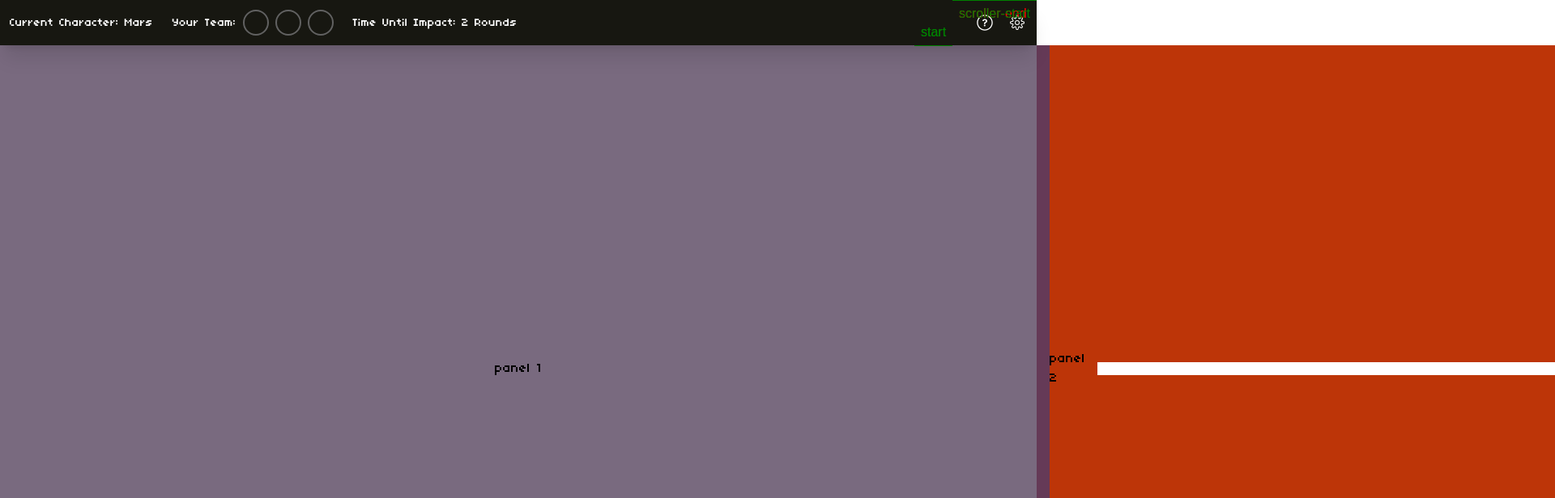
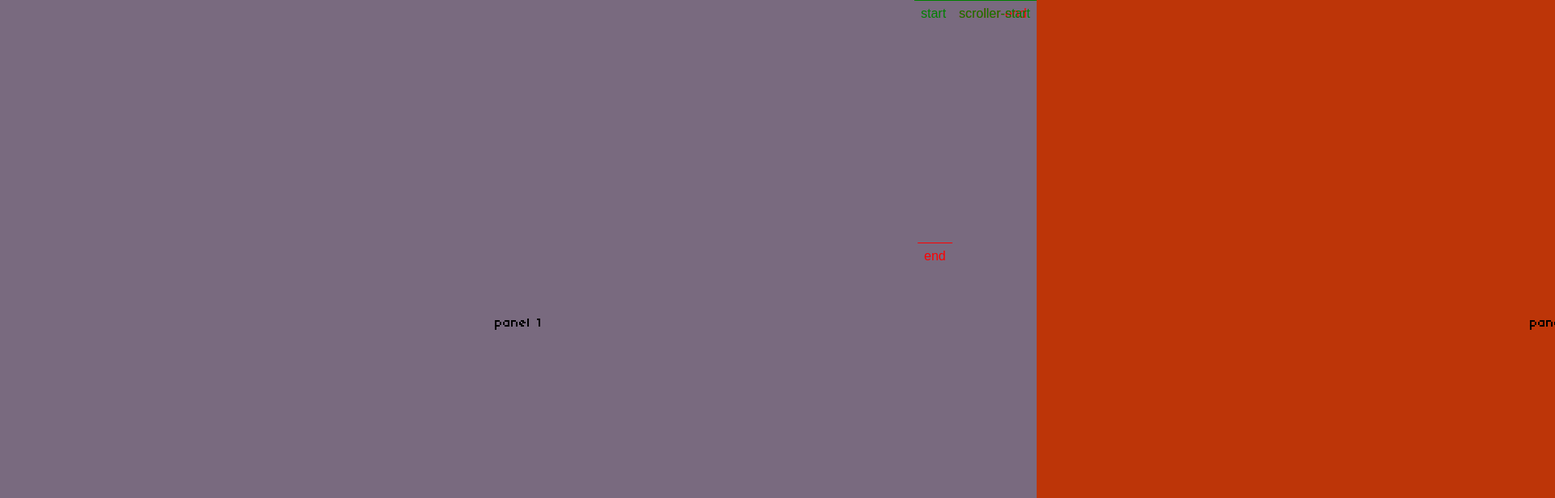
Before and after one commit to danyabaron/cosmic-crossroads, a React (Create React App) app: page /mars-horizontal-venus in a window 1280 px wide. Shown: the top 616 px of the page at 81% size, 1920 px wide, since content can reach past the window. Built offline with nearby package versions, Linux system fonts and the light colour scheme.

Commit message:
got the horizontal scroll working

```diff
--- a/src/App.js
+++ b/src/App.js
@@ -75,7 +75,7 @@ function App() {
             path="/mars-horizontal-venus"
             element={
               <>
-                <StatusBar characters={characters} />
+                {/* <StatusBar characters={characters} /> */}
                 <MarsHorizontalVenus setScreen={() => {}} addCharacter={addCharacter} />
               </>
             // <MarsHorizontal1 setScreen={() => {}} addCharacter={addCharacter} />
--- a/src/Components/MarsPathComponents/MarsPathComponents1/MarsHorizontalVenus.js
+++ b/src/Components/MarsPathComponents/MarsPathComponents1/MarsHorizontalVenus.js
@@ -1,5 +1,5 @@
 import React, { useEffect, useState, useRef } from 'react';
-import 'locomotive-scroll/dist/locomotive-scroll.css';
+// import 'locomotive-scroll/dist/locomotive-scroll.css';
 import VenusMouthOpen from '../../../assets/venus-art/venus-mouth-open.png';
 import MarsGif from '../../../assets/mars-art/mars-art-official.gif';
 import VenusGifAnnoyed from '../../../assets/venus-art/venus-annoyed-gif.gif';
@@ -26,47 +26,52 @@ function MarsHorizontalVenus({ setScreen, addCharacter }) {
 
     console.log("MarsHorizontalVenus received addCharacter:", addCharacter); // Debugging
 
+
+
     useGSAP(() => {
-        const sections = gsap.utils.toArray("#panel");
+        const sections = gsap.utils.toArray(".panel");
         const containerWidth = sections.length * 100;
 
         gsap.to(sections, {
           xPercent: -100 * (sections.length - 1),
           ease: "none",
           scrollTrigger: {
-            trigger: container.current,
+            trigger: ".container",
             pin: true,
             // pinSpacing: false,
-            scrub: 1,
+            scrub: 2,
             delay: 0.5,
             markers: true,
-            // start: "top top",
-            end: "+=100%",
+            start: "top top",
+            // end: () => "+=" + document.querySelector(".container").offsetWidth,
+            end: () => "+=" + containerWidth,
             // Disable scrolling after decision
-            onEnter: () => decisionMade && container.current.style.pointerEvents == 'none',
+            // onEnter: () => decisionMade && container.current.style.pointerEvents == 'none',
           },
         });
+    });
 
 
-    const tl = gsap.timeline({
-        scrollTrigger: {
-            trigger: ".venus-panel",
-            scrub: true,
-            pin: true,
-            // pinSpacing: false,
-            start: "top right",
-            end: "+=100%",
-            markers: true,
-            onEnter: () => {
-                // Pause scrollTrigger until line animation is finished
-                tl.pause();
-            },
-            onLeaveBack: () => {
-                // Resume scrollTrigger once the animation is finished and we're leaving the section
-                tl.resume();
-            },
-          }
-        });
+
+    // const tl = gsap.timeline({
+    //     scrollTrigger: {
+    //         trigger: ".venus-panel",
+    //         scrub: true,
+    //         pin: true,
+    //         // pinSpacing: false,
+    //         start: "top right",
+    //         end: "+=100%",
+    //         // markers: true,
+    //         onEnter: () => {
+    //             // Pause scrollTrigger until line animation is finished
+    //             tl.pause();
+    //         },
+    //         onLeaveBack: () => {
+    //             // Resume scrollTrigger once the animation is finished and we're leaving the section
+    //             tl.resume();
+    //         },
+    //       }
+    //     });
 
           // Force recalculation of the ScrollTrigger layout
         // ScrollTrigger.refresh();  // Refresh ScrollTrigger to ensure proper layout
@@ -74,13 +79,13 @@ function MarsHorizontalVenus({ setScreen, addCharacter }) {
         // return () => tl.kill();
 
         //   Animate the line from left to right
-          tl.from(".line", {
-            scaleX: 0,
-            transformOrigin: "left center",
-            ease: "none",
-          }, 0) // Start immediately
+        //   tl.from(".line", {
+        //     scaleX: 0,
+        //     transformOrigin: "left center",
+        //     ease: "none",
+        //   }, 0) // Start immediately
 
-        }, []);
+        // }, []);
 
 
 
@@ -119,28 +124,28 @@ function MarsHorizontalVenus({ setScreen, addCharacter }) {
 
     return (
 
-        <div ref={container} className='bg-venus-bg-scroll w-[600%] min-h-screen flex flex-row gap-4 mt-14 bg-center overflow-x-hidden overflow-y-hidden'>
+        <div ref={container} className='container' style={{display: 'flex', flexWrap:'nowrap', height:'100vh', width: "100vw"}}>
 
-        <section id='panel' className="venus-line bg-jupiter-purple w-screen h-screen flex justify-center items-center relative">
-            <div className="overlay absolute opacity-0 inset-0 bg-transparent"></div>
+        <section id='first-panel' className="panel bg-jupiter-purple">
+            {/* <div className="overlay absolute opacity-0 inset-0 bg-transparent"></div> */}
                 panel 1
 
 
             </section>
 
-            <section id='panel' className=" bg-mars-red w-screen h-screen flex justify-center items-center relative">
-                <div className="overlay absolute opacity-0 inset-0 bg-transparent"></div>
+            <section id='second-panel' className="panel bg-mars-red">
+                {/* <div className="overlay absolute opacity-0 inset-0 bg-transparent"></div> */}
                     panel 2
 
-                    <div className='line-container w-full h-full flex flex-col gap-2 justify-center items-center'>
-                        <span className="line w-1/2 h-full p-2 m-auto relative  inline-block bg-main-black"></span>
+                    <div className='line-container'>
+                        <span className="line  bg-main-black"></span>
                     </div>
 
 
             </section>
 
-            <section id='panel' className=" bg-main-black w-screen h-screen flex justify-center items-center relative">
-                <div className="overlay absolute opacity-0 inset-0 bg-transparent"></div>
+            <section id='third-panel' className="panel bg-main-black">
+                {/* <div className="overlay absolute opacity-0 inset-0 bg-transparent"></div> */}
 
                 panel 3
 
--- a/src/Components/MarsPathComponents/MarsPathComponents1/StickMarsDecision1.js
+++ b/src/Components/MarsPathComponents/MarsPathComponents1/StickMarsDecision1.js
@@ -1,7 +1,7 @@
 import React, { useEffect, useState, useRef } from 'react';
 import { useNavigate } from 'react-router-dom';
 
-import 'locomotive-scroll/dist/locomotive-scroll.css';
+// import 'locomotive-scroll/dist/locomotive-scroll.css';
 import VenusMouthOpen from '../../../assets/venus-art/venus-mouth-open.png';
 import MarsGif from '../../../assets/mars-art/mars-art-official.gif';
 import MarsStaticImg from '../../../assets/mars-art/mars-art.png';
--- a/src/Components/MarsPathComponents/MarsPathComponents2/MarsHorizontalJupiter.js
+++ b/src/Components/MarsPathComponents/MarsPathComponents2/MarsHorizontalJupiter.js
@@ -1,7 +1,7 @@
 import React, { useEffect, useState, useRef } from 'react';
 import { useNavigate } from 'react-router-dom';
 
-import 'locomotive-scroll/dist/locomotive-scroll.css';
+// import 'locomotive-scroll/dist/locomotive-scroll.css';
 
 import MarsGif from '../../../assets/mars-art/mars-art-official.gif';
 import MarsStaticImg from '../../../assets/mars-art/mars-art.png';
--- a/src/Pages/MarsPath/MarsGame.js
+++ b/src/Pages/MarsPath/MarsGame.js
@@ -1,7 +1,7 @@
 import React, { useEffect, useState, useRef } from 'react';
 import { useNavigate } from 'react-router-dom';
 
-import 'locomotive-scroll/dist/locomotive-scroll.css';
+// import 'locomotive-scroll/dist/locomotive-scroll.css';
 import VenusMouthOpen from '../../assets/venus-art/venus-mouth-open.png';
 import MarsGif from '../../assets/mars-art/mars-art-official.gif';
 import MarsStaticImg from '../../assets/mars-art/mars-art-official1.png';
@@ -42,8 +42,9 @@ function MarsGame({ addCharacter }) {
 
     //switch statement
 
+    // {/* <div className='relative overflow-x-hidden overflow-y-hidden'> */}
     return (
-        <div className='relative overflow-x-hidden overflow-y-hidden'>
+        <>
             {screen === 'MarsHorizontalVenus' && (
                 <MarsHorizontalVenus setScreen={setScreen} addCharacter={addCharacter} />
 
@@ -73,6 +74,11 @@ function MarsGame({ addCharacter }) {
 
 
 
+{/* </div> */}
+
+
+
+      </>
 
 
 
@@ -85,11 +91,6 @@ function MarsGame({ addCharacter }) {
 
 
 
-        </div>
-
-
-
-
     )}
 
 
--- a/src/Pages/VenusPath/VenusGame.js
+++ b/src/Pages/VenusPath/VenusGame.js
@@ -1,7 +1,7 @@
 import React, { useEffect, useState } from 'react';
 import { useNavigate } from 'react-router-dom';
-import LocomotiveScroll from 'locomotive-scroll';
-import 'locomotive-scroll/dist/locomotive-scroll.css';
+// import LocomotiveScroll from 'locomotive-scroll';
+// import 'locomotive-scroll/dist/locomotive-scroll.css';
 import VenusMouthOpen from '../../assets/venus-art/venus-mouth-open.png';
 import MarsGif from '../../assets/mars-art/mars-art-official.gif';
 import MarsStaticImg from '../../assets/mars-art/mars-art-official1.png';
@@ -22,23 +22,23 @@ function VenusGame() {
         const [screen, setScreen] = useState('saturn');
 
 
-        useEffect(() => {
+        // useEffect(() => {
 
-            console.log('starting scroll');
-            const scroll = new LocomotiveScroll({
+        //     console.log('starting scroll');
+        //     const scroll = new LocomotiveScroll({
 
-                // sets horizontal scroll
-                el: document.querySelector('[data-scroll-container]'),
-                smooth: true,
-                direction: 'horizontal',
-                gestureDirection: 'vertical',
-            });
+        //         // sets horizontal scroll
+        //         el: document.querySelector('[data-scroll-container]'),
+        //         smooth: true,
+        //         direction: 'horizontal',
+        //         gestureDirection: 'vertical',
+        //     });
 
-            return () => {
-                if (scroll) scroll.destroy();
-                console.log('destroyed scroll');
-            };
-        }, []);
+        //     return () => {
+        //         if (scroll) scroll.destroy();
+        //         console.log('destroyed scroll');
+        //     };
+        // }, []);
 
 
 
--- a/src/index.css
+++ b/src/index.css
@@ -17,7 +17,23 @@
     font-style: normal;
 }
 
-body {
+html, body {
     @apply m-0;
+    position: relative;
+    width:100%;
+    height:100%;
+    /* overflow-x: hidden; */
     font-family: '04B_03__', sans-serif;
 }
+
+.panel {
+    flex-shrink: 0;
+    width: 100vw;
+    height: 100vh;
+    display: flex;
+    justify-content: center;
+    align-items: center;
+    position: relative;
+    box-sizing: border-box;
+    padding: 10px;
+}
```
